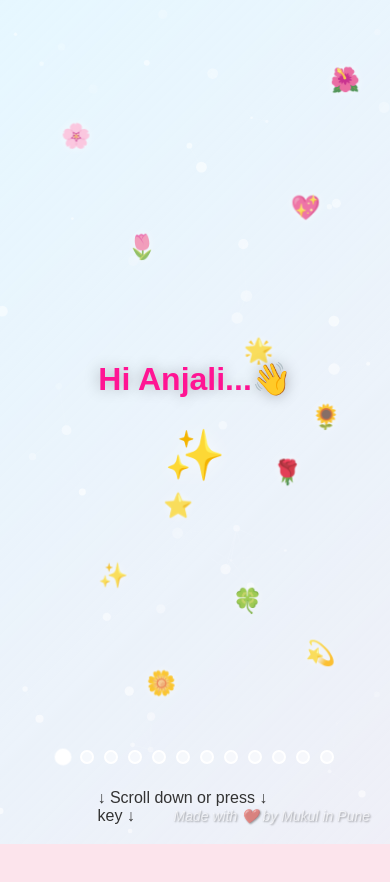
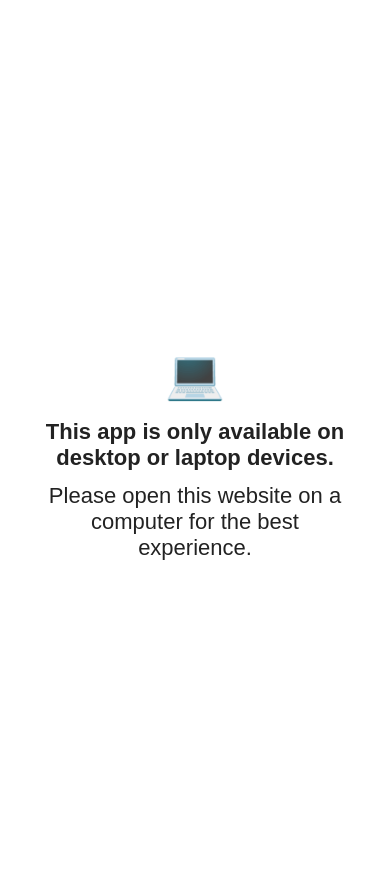
Before and after one commit to Kevin-DeBruyne/anjali-ji-ka-birthday, a React (Create React App) app: page / in a window 390 px wide. Shown: the top 882 px of the page. Before the commit the page ends 844 px from the top, so only its background shows below. Built offline with nearby package versions, Linux system fonts and the light colour scheme.

Commit message:
disabled for mobile devices

```diff
--- a/src/App.js
+++ b/src/App.js
@@ -4,6 +4,16 @@ import "./App.css";
 import { motion, AnimatePresence } from "framer-motion";
 import FestiveStrips from "./components/FestiveStrips";
 import IntroSequence from "./components/IntroSequence";
+
+const isMobileDevice = () => {
+  if (typeof window !== 'undefined') {
+    const ua = navigator.userAgent;
+    const isMobileUA = /Android|webOS|iPhone|iPad|iPod|BlackBerry|IEMobile|Opera Mini/i.test(ua);
+    const isSmallScreen = window.innerWidth < 900;
+    return isMobileUA || isSmallScreen;
+  }
+  return false;
+};
 
 const BirthdayCard = () => {
   const [isOpen, setIsOpen] = useState(false);
@@ -19,6 +29,17 @@ const BirthdayCard = () => {
     }, 1000);
   };
 
+  if (isMobileDevice()) {
+    return (
+      <div style={{
+        display: 'flex', flexDirection: 'column', alignItems: 'center', justifyContent: 'center', minHeight: '100vh', background: '#fff', color: '#222', fontSize: 22, padding: 32, textAlign: 'center'
+      }}>
+        <span role="img" aria-label="laptop" style={{ fontSize: 48, marginBottom: 16 }}>💻</span>
+        <b>This app is only available on desktop or laptop devices.</b>
+        <div style={{ marginTop: 12 }}>Please open this website on a computer for the best experience.</div>
+      </div>
+    );
+  }
   return (
     <div className="container">
       <AnimatePresence>
```
